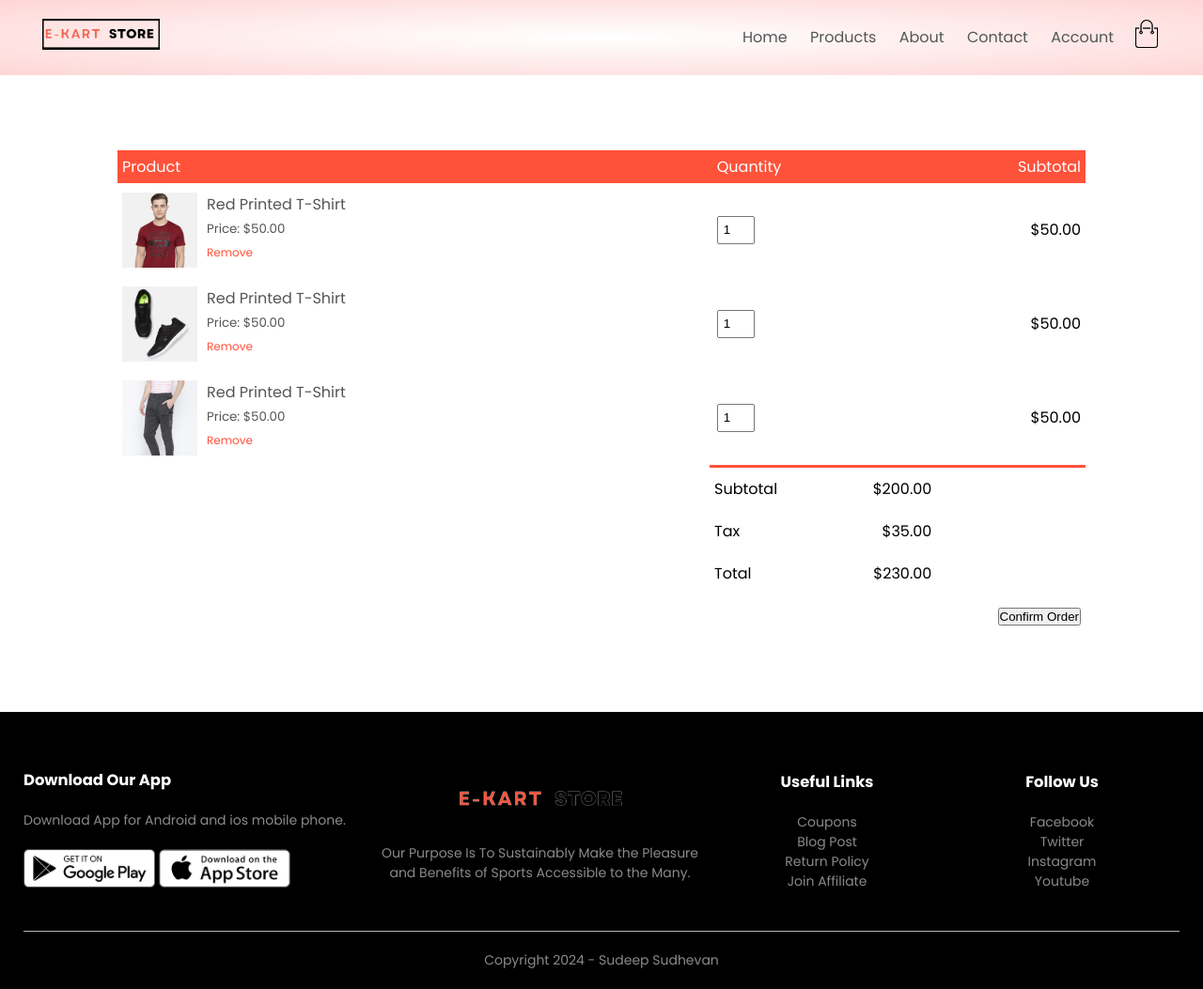
After one commit to sudeepsudhevan/E-kart, a Django app: page /orders/cart in a window 1280 px wide. The commit adds this page. Shown: the whole page at 94% size. Run offline with Django 5.2, Linux system fonts and the light colour scheme.

Commit message:
cart template added

```diff
--- a/ecart/ecart/urls.py
+++ b/ecart/ecart/urls.py
@@ -23,6 +23,7 @@ urlpatterns = [
     path("admin/", admin.site.urls),
     path("", include("products.urls")),
     path("customer/", include("customers.urls")),
+    path("orders/", include("orders.urls")),
 ]
 
 urlpatterns += static(settings.MEDIA_URL, document_root=settings.MEDIA_ROOT)
--- /dev/null
+++ b/ecart/orders/urls.py
@@ -0,0 +1,8 @@
+from django.urls import path
+from . import views
+
+urlpatterns = [
+    path("cart", views.show_cart, name="cart"),
+]
+
+# urlpatterns += static(settings.MEDIA_URL, document_root=settings.MEDIA_ROOT)
--- a/ecart/orders/views.py
+++ b/ecart/orders/views.py
@@ -1,3 +1,7 @@
 from django.shortcuts import render
 
 # Create your views here.
+
+
+def show_cart(request):
+    return render(request, "cart.html")
--- /dev/null
+++ b/ecart/templates/cart.html
@@ -0,0 +1,5 @@
+{% extends 'blank_layout.html' %}
+
+{% block content %}
+{% include 'cart_container.html' %}
+{% endblock content %}
--- /dev/null
+++ b/ecart/templates/cart_container.html
@@ -0,0 +1,82 @@
+{% load static %}
+<div class="small-container cart-page">
+    <table>
+        <tbody>
+            <tr>
+                <th>Product</th>
+                <th>Quantity</th>
+                <th>Subtotal</th>
+            </tr>
+            <tr>
+                <td>
+                    <div class="cart-info">
+                        <img src="{% static 'images/buy-1.jpg' %}">
+                        <div>
+                            <p>Red Printed T-Shirt</p>
+                            <small>Price: $50.00</small>
+                            <br>
+                            <a href="">Remove</a>
+                        </div>
+                    </div>
+                </td>
+                <td><input type="number" value="1"></td>
+                <td>$50.00</td>
+            </tr>
+            <tr>
+                <td>
+                    <div class="cart-info">
+                        <img src="{% static 'images/buy-2.jpg' %}">
+                        <div>
+                            <p>Red Printed T-Shirt</p>
+                            <small>Price: $50.00</small>
+                            <br>
+                            <a href="">Remove</a>
+                        </div>
+                    </div>
+                </td>
+                <td><input type="number" value="1"></td>
+                <td>$50.00</td>
+            </tr>
+            <tr>
+                <td>
+                    <div class="cart-info">
+                        <img src="{% static 'images/buy-3.jpg' %}">
+                        <div>
+                            <p>Red Printed T-Shirt</p>
+                            <small>Price: $50.00</small>
+                            <br>
+                            <a href="">Remove</a>
+                        </div>
+                    </div>
+                </td>
+                <td><input type="number" value="1"></td>
+                <td>$50.00</td>
+            </tr>
+        </tbody>
+    </table>
+    <div class="total-price">
+        <table>
+            <tbody>
+                <tr>
+                    <td>Subtotal</td>
+                    <td>$200.00</td>
+                </tr>
+                <tr>
+                    <td>Tax</td>
+                    <td>$35.00</td>
+                </tr>
+                <tr>
+                    <td>Total</td>
+                    <td>$230.00</td>
+                </tr>
+                <tr>
+                    <td colspan="2">
+                    <td><button>Confirm Order</button></td>
+                    </td>
+                </tr>
+            </tbody>
+        </table>
+
+
+    </div>
+</div>
--- a/ecart/templates/menu.html
+++ b/ecart/templates/menu.html
@@ -12,6 +12,6 @@
             <li><a href="{% url 'account' %}">Account</a></li>
         </ul>
     </nav>
-    <a href="cart.html"><img src="{% static 'images/cart.png' %} " width="30px" height="30px"></a>
+    <a href="{% url 'cart' %}"><img src="{% static 'images/cart.png' %} " width="30px" height="30px"></a>
     <img src="{% static 'images/menu.png' %} " class="menu-icon" onclick="menutoggle()">
 </div>
```
